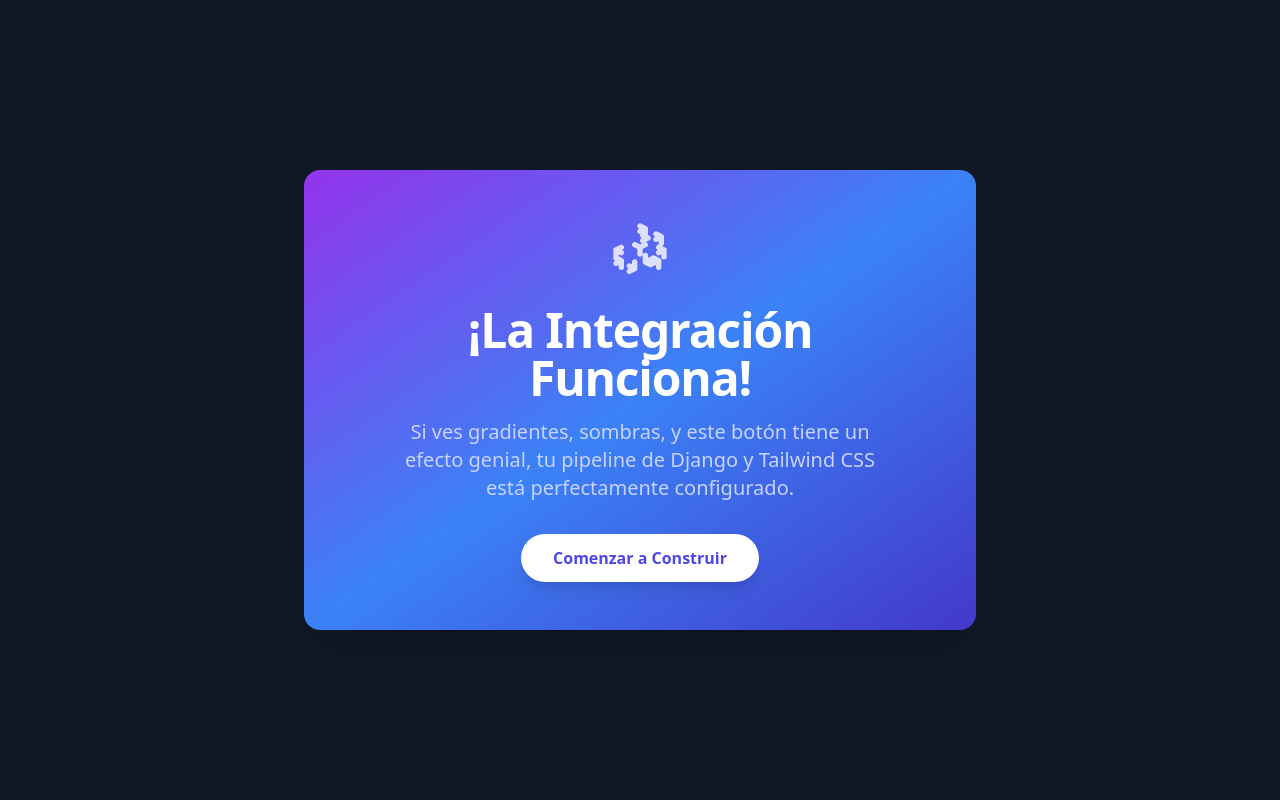
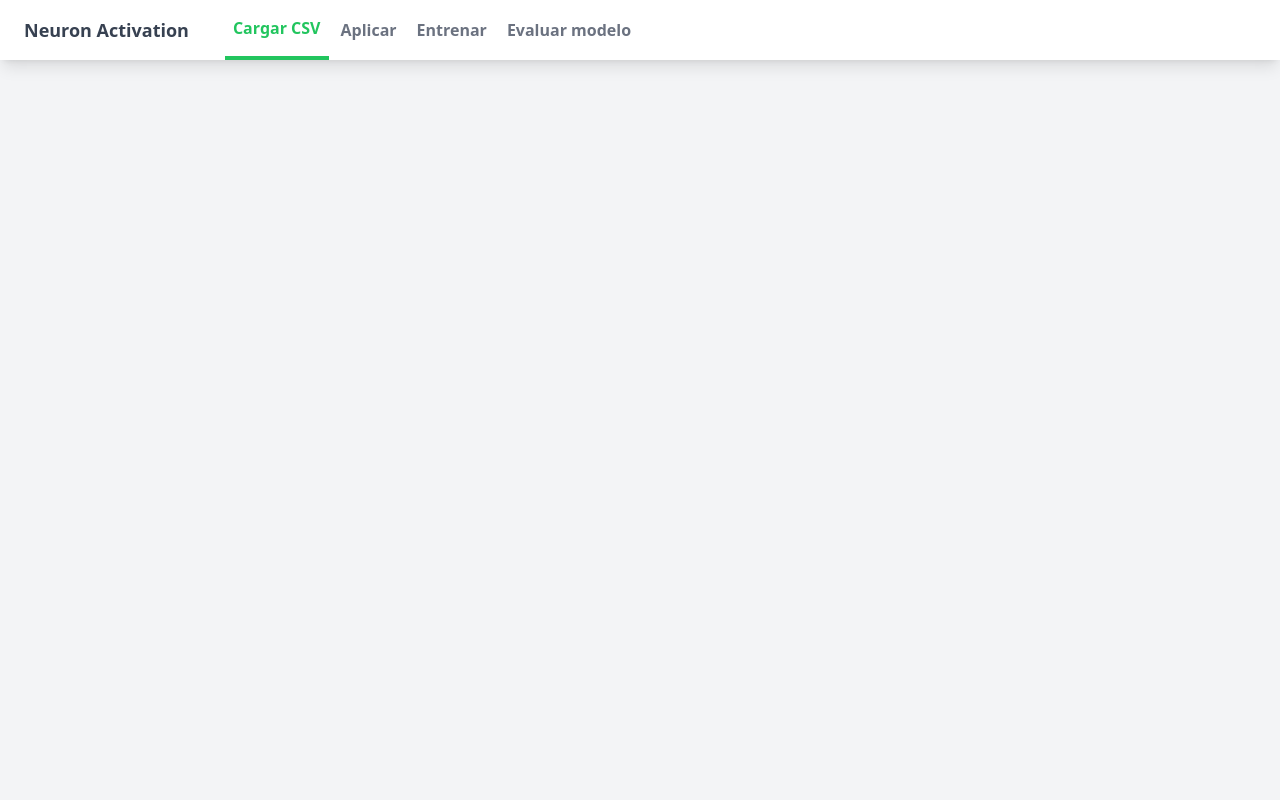
Before and after one commit to lemisora/neuron-django, a Django app: page / in a window 1280 px wide. Run offline with Django 5.2, Linux system fonts and the light colour scheme.

Commit message:
Se modulariza el programa para mostrar el componente base

```diff
--- /dev/null
+++ b/src/core/templates/base.html
@@ -0,0 +1,119 @@
+<!-- Página principal, la base de la aplicación -->
+{% load static %}
+
+<!doctype html>
+<html lang="es">
+    <head>
+        <meta charset="UTF-8" />
+        <meta name="viewport" content="width=device-width, initial-scale=1.0" />
+        <title>{% block title %}Entrenador de Neuronas{% endblock %}</title>
+        <link href="{% static 'css/output.css' %}" rel="stylesheet" />
+    </head>
+    <body class="bg-gray-100 dark:bg-gray-800">
+        <!-- Barra de navegación -->
+        <nav class="bg-white shadow-lg dark:bg-gray-800">
+            <div class="max-w-7xl mx-auto px-4">
+                <div class="flex justify-between">
+                    <div class="flex space-x-7">
+                        <div>
+                            <a href="#" class="flex items-center py-4 px-2">
+                                <span class="font-bold text-gray-700 text-lg"
+                                    >Neuron Activation</span
+                                >
+                            </a>
+                        </div>
+                        <div class="hidden md:flex items-center space-x-1">
+                            <a
+                                href="#"
+                                class="py-4 px-2 text-green-500 border-b-4 border-green-500 font-semibold"
+                                >Cargar CSV</a
+                            >
+                            <a
+                                href="#"
+                                class="py-4 px-2 text-gray-500 font-semibold hover:text-green-500 transition duration-300"
+                                >Aplicar</a
+                            >
+                            <a
+                                href="#"
+                                class="py-4 px-2 text-gray-500 font-semibold hover:text-green-500 transition duration-300"
+                                >Entrenar</a
+                            >
+                            <a
+                                href="#"
+                                class="py-4 px-2 text-gray-500 font-semibold hover:text-green-500 transition duration-300"
+                                >Evaluar modelo</a
+                            >
+                        </div>
+                    </div>
+
+                    <!--<div class="hidden md:flex items-center space-x-3">
+                        <a
+                            href="#"
+                            class="py-2 px-3 bg-gray-200 text-gray-600 rounded-md hover:bg-gray-300 transition duration-300"
+                            >Login</a
+                        >
+                    </div>-->
+
+                    <div class="md:hidden flex items-center">
+                        <button class="outline-none mobile-menu-button">
+                            <svg
+                                class="w-6 h-6 text-gray-500"
+                                fill="none"
+                                stroke-linecap="round"
+                                stroke-linejoin="round"
+                                stroke-width="2"
+                                viewBox="0 0 24 24"
+                                stroke="currentColor"
+                            >
+                                <path d="M4 6h16M4 12h16m-7 6h7"></path>
+                            </svg>
+                        </button>
+                    </div>
+                </div>
+            </div>
+            <div class="hidden mobile-menu">
+                <ul class="">
+                    <li class="active">
+                        <a
+                            href="#"
+                            class="block text-sm px-2 py-4 text-white bg-green-500 font-semibold"
+                            >Cargar CSV</a
+                        >
+                    </li>
+                    <li>
+                        <a
+                            href="#"
+                            class="block text-sm px-2 py-4 hover:bg-green-500 transition duration-300"
+                            >Aplicar</a
+                        >
+                    </li>
+                    <li>
+                        <a
+                            href="#"
+                            class="block text-sm px-2 py-4 hover:bg-green-500 transition duration-300"
+                            >Entrenar</a
+                        >
+                    </li>
+                    <li>
+                        <a
+                            href="#"
+                            class="block text-sm px-2 py-4 hover:bg-green-500 transition duration-300"
+                            >Evaluar modelo</a
+                        >
+                    </li>
+                </ul>
+            </div>
+        </nav>
+
+        <main class="py-8 px-4">{% block content %} {% endblock %}</main>
+
+        <script>
+            const btn = document.querySelector("button.mobile-menu-button");
+            const menu = document.querySelector(".mobile-menu");
+
+            btn.addEventListener("click", () => {
+                menu.classList.toggle("hidden");
+            });
+        </script>
+    </body>
+</html>
--- a/src/core/templates/core/home.html
+++ b/src/core/templates/core/home.html
@@ -1,56 +1,2 @@
-{% load static %}
-
-<!doctype html>
-<html lang="es">
-    <head>
-        <meta charset="UTF-8" />
-        <meta name="viewport" content="width=device-width, initial-scale=1.0" />
-        <title>Probando Tailwind CSS</title>
-        <link href="{% static 'css/output.css' %}" rel="stylesheet" />
-    </head>
-    <body class="bg-gray-900">
-        <div class="min-h-screen flex items-center justify-center p-4">
-            <div
-                class="max-w-2xl w-full bg-gradient-to-br from-purple-600 via-blue-500 to-indigo-700 rounded-2xl shadow-2xl p-8 md:p-12 text-center text-white transform hover:-translate-y-2 transition-transform duration-500 ease-in-out"
-            >
-                <div class="mb-6">
-                    <svg
-                        class="w-16 h-16 mx-auto text-white opacity-80"
-                        fill="none"
-                        stroke="currentColor"
-                        viewBox="0 0 24 24"
-                        xmlns="http://www.w3.org/2000/svg"
-                    >
-                        <path
-                            stroke-linecap="round"
-                            stroke-linejoin="round"
-                            stroke-width="2"
-                            d="M14 10l-2 1m0 0l-2-1m2 1v2.5M20 7l-2 1m2-1l-2-1m2 1v2.5M14 4l-2 1m2-1l-2-1m2 1v2.5M3 12l2 1m-2-1l2-1m-2 1v2.5M21 12l-2 1m2-1l-2-1m2 1v2.5M5 16l-2 1m2-1l-2-1m2 1v2.5M19 16l-2 1m2-1l-2-1m2 1v2.5m-4-11l-2 1m2-1l-2-1m2 1V7.5M10 19l-2 1m2-1l-2-1m2 1v-2.5m4 0l2-1m-2 1l2 1m-2-1v-2.5"
-                        ></path>
-                    </svg>
-                </div>
-
-                <h1
-                    class="text-4xl md:text-5xl font-extrabold mb-4 tracking-tight"
-                >
-                    ¡La Integración Funciona!
-                </h1>
-
-                <p
-                    class="text-lg md:text-xl text-indigo-200 mb-8 max-w-lg mx-auto"
-                >
-                    Si ves gradientes, sombras, y este botón tiene un efecto
-                    genial, tu pipeline de Django y Tailwind CSS está
-                    perfectamente configurado.
-                </p>
-
-                <a
-                    href="#"
-                    class="inline-block bg-white text-indigo-600 font-bold py-3 px-8 rounded-full shadow-lg transform transition-all duration-300 ease-in-out hover:bg-indigo-100 hover:scale-110 hover:shadow-2xl"
-                >
-                    Comenzar a Construir
-                </a>
-            </div>
-        </div>
-    </body>
-</html>
+{% extends 'base.html' %} {% block title %}Neuron activation{% endblock %}
+{%block content %} {% endblock %}
--- a/src/neuron_viewer/settings.py
+++ b/src/neuron_viewer/settings.py
@@ -57,7 +57,7 @@ ROOT_URLCONF = "neuron_viewer.urls"
 TEMPLATES = [
     {
         "BACKEND": "django.template.backends.django.DjangoTemplates",
-        "DIRS": [],
+        "DIRS": [BASE_DIR / "templates"],
         "APP_DIRS": True,
         "OPTIONS": {
             "context_processors": [
--- a/src/static/css/output.css
+++ b/src/static/css/output.css
@@ -563,73 +563,82 @@ video {
   margin-right: auto;
 }
 
-.mb-4 {
-  margin-bottom: 1rem;
-}
-
-.mb-6 {
-  margin-bottom: 1.5rem;
-}
-
-.mb-8 {
-  margin-bottom: 2rem;
-}
-
-.inline-block {
-  display: inline-block;
+.block {
+  display: block;
 }
 
 .flex {
   display: flex;
 }
 
-.h-16 {
-  height: 4rem;
+.hidden {
+  display: none;
 }
 
-.min-h-screen {
-  min-height: 100vh;
+.h-6 {
+  height: 1.5rem;
 }
 
-.w-16 {
-  width: 4rem;
+.w-6 {
+  width: 1.5rem;
 }
 
-.w-full {
-  width: 100%;
-}
-
-.max-w-2xl {
-  max-width: 42rem;
-}
-
-.max-w-lg {
-  max-width: 32rem;
-}
-
-.transform {
-  transform: translate(var(--tw-translate-x), var(--tw-translate-y)) rotate(var(--tw-rotate)) skewX(var(--tw-skew-x)) skewY(var(--tw-skew-y)) scaleX(var(--tw-scale-x)) scaleY(var(--tw-scale-y));
+.max-w-7xl {
+  max-width: 80rem;
 }
 
 .items-center {
   align-items: center;
 }
 
-.justify-center {
-  justify-content: center;
+.justify-between {
+  justify-content: space-between;
 }
 
-.rounded-2xl {
-  border-radius: 1rem;
+.space-x-1 > :not([hidden]) ~ :not([hidden]) {
+  --tw-space-x-reverse: 0;
+  margin-right: calc(0.25rem * var(--tw-space-x-reverse));
+  margin-left: calc(0.25rem * calc(1 - var(--tw-space-x-reverse)));
 }
 
-.rounded-full {
-  border-radius: 9999px;
+.space-x-3 > :not([hidden]) ~ :not([hidden]) {
+  --tw-space-x-reverse: 0;
+  margin-right: calc(0.75rem * var(--tw-space-x-reverse));
+  margin-left: calc(0.75rem * calc(1 - var(--tw-space-x-reverse)));
 }
 
-.bg-gray-900 {
+.space-x-7 > :not([hidden]) ~ :not([hidden]) {
+  --tw-space-x-reverse: 0;
+  margin-right: calc(1.75rem * var(--tw-space-x-reverse));
+  margin-left: calc(1.75rem * calc(1 - var(--tw-space-x-reverse)));
+}
+
+.rounded-md {
+  border-radius: 0.375rem;
+}
+
+.border-b-4 {
+  border-bottom-width: 4px;
+}
+
+.border-green-500 {
+  --tw-border-opacity: 1;
+  border-color: rgb(34 197 94 / var(--tw-border-opacity, 1));
+}
+
+.bg-gray-100 {
   --tw-bg-opacity: 1;
-  background-color: rgb(17 24 39 / var(--tw-bg-opacity, 1));
+  background-color: rgb(243 244 246 / var(--tw-bg-opacity, 1));
+}
+
+.bg-gray-200 {
+  --tw-bg-opacity: 1;
+  background-color: rgb(229 231 235 / var(--tw-bg-opacity, 1));
+}
+
+.bg-green-500 {
+  --tw-bg-opacity: 1;
+  background-color: rgb(34 197 94 / var(--tw-bg-opacity, 1));
 }
 
 .bg-white {
@@ -637,50 +646,34 @@ video {
   background-color: rgb(255 255 255 / var(--tw-bg-opacity, 1));
 }
 
-.bg-gradient-to-br {
-  background-image: linear-gradient(to bottom right, var(--tw-gradient-stops));
+.px-2 {
+  padding-left: 0.5rem;
+  padding-right: 0.5rem;
 }
 
-.from-purple-600 {
-  --tw-gradient-from: #9333ea var(--tw-gradient-from-position);
-  --tw-gradient-to: rgb(147 51 234 / 0) var(--tw-gradient-to-position);
-  --tw-gradient-stops: var(--tw-gradient-from), var(--tw-gradient-to);
+.px-3 {
+  padding-left: 0.75rem;
+  padding-right: 0.75rem;
 }
 
-.via-blue-500 {
-  --tw-gradient-to: rgb(59 130 246 / 0)  var(--tw-gradient-to-position);
-  --tw-gradient-stops: var(--tw-gradient-from), #3b82f6 var(--tw-gradient-via-position), var(--tw-gradient-to);
+.px-4 {
+  padding-left: 1rem;
+  padding-right: 1rem;
 }
 
-.to-indigo-700 {
-  --tw-gradient-to: #4338ca var(--tw-gradient-to-position);
+.py-2 {
+  padding-top: 0.5rem;
+  padding-bottom: 0.5rem;
 }
 
-.p-4 {
-  padding: 1rem;
+.py-4 {
+  padding-top: 1rem;
+  padding-bottom: 1rem;
 }
 
-.p-8 {
-  padding: 2rem;
-}
-
-.px-8 {
-  padding-left: 2rem;
-  padding-right: 2rem;
-}
-
-.py-3 {
-  padding-top: 0.75rem;
-  padding-bottom: 0.75rem;
-}
-
-.text-center {
-  text-align: center;
-}
-
-.text-4xl {
-  font-size: 2.25rem;
-  line-height: 2.5rem;
+.py-8 {
+  padding-top: 2rem;
+  padding-bottom: 2rem;
 }
 
 .text-lg {
@@ -688,41 +681,42 @@ video {
   line-height: 1.75rem;
 }
 
+.text-sm {
+  font-size: 0.875rem;
+  line-height: 1.25rem;
+}
+
 .font-bold {
   font-weight: 700;
 }
 
-.font-extrabold {
-  font-weight: 800;
+.font-semibold {
+  font-weight: 600;
 }
 
-.tracking-tight {
-  letter-spacing: -0.025em;
+.text-gray-500 {
+  --tw-text-opacity: 1;
+  color: rgb(107 114 128 / var(--tw-text-opacity, 1));
 }
 
-.text-indigo-200 {
+.text-gray-600 {
   --tw-text-opacity: 1;
-  color: rgb(199 210 254 / var(--tw-text-opacity, 1));
+  color: rgb(75 85 99 / var(--tw-text-opacity, 1));
 }
 
-.text-indigo-600 {
+.text-gray-700 {
   --tw-text-opacity: 1;
-  color: rgb(79 70 229 / var(--tw-text-opacity, 1));
+  color: rgb(55 65 81 / var(--tw-text-opacity, 1));
+}
+
+.text-green-500 {
+  --tw-text-opacity: 1;
+  color: rgb(34 197 94 / var(--tw-text-opacity, 1));
 }
 
 .text-white {
   --tw-text-opacity: 1;
   color: rgb(255 255 255 / var(--tw-text-opacity, 1));
-}
-
-.opacity-80 {
-  opacity: 0.8;
-}
-
-.shadow-2xl {
-  --tw-shadow: 0 25px 50px -12px rgb(0 0 0 / 0.25);
-  --tw-shadow-colored: 0 25px 50px -12px var(--tw-shadow-color);
-  box-shadow: var(--tw-ring-offset-shadow, 0 0 #0000), var(--tw-ring-shadow, 0 0 #0000), var(--tw-shadow);
 }
 
 .shadow-lg {
@@ -731,14 +725,15 @@ video {
   box-shadow: var(--tw-ring-offset-shadow, 0 0 #0000), var(--tw-ring-shadow, 0 0 #0000), var(--tw-shadow);
 }
 
-.transition-all {
-  transition-property: all;
-  transition-timing-function: cubic-bezier(0.4, 0, 0.2, 1);
-  transition-duration: 150ms;
+.outline-none {
+  outline: 2px solid transparent;
+  outline-offset: 2px;
 }
 
-.transition-transform {
-  transition-property: transform;
+.transition {
+  transition-property: color, background-color, border-color, text-decoration-color, fill, stroke, opacity, box-shadow, transform, filter, -webkit-backdrop-filter;
+  transition-property: color, background-color, border-color, text-decoration-color, fill, stroke, opacity, box-shadow, transform, filter, backdrop-filter;
+  transition-property: color, background-color, border-color, text-decoration-color, fill, stroke, opacity, box-shadow, transform, filter, backdrop-filter, -webkit-backdrop-filter;
   transition-timing-function: cubic-bezier(0.4, 0, 0.2, 1);
   transition-duration: 150ms;
 }
@@ -747,48 +742,34 @@ video {
   transition-duration: 300ms;
 }
 
-.duration-500 {
-  transition-duration: 500ms;
+.hover\:bg-gray-300:hover {
+  --tw-bg-opacity: 1;
+  background-color: rgb(209 213 219 / var(--tw-bg-opacity, 1));
 }
 
-.ease-in-out {
-  transition-timing-function: cubic-bezier(0.4, 0, 0.2, 1);
+.hover\:bg-green-500:hover {
+  --tw-bg-opacity: 1;
+  background-color: rgb(34 197 94 / var(--tw-bg-opacity, 1));
 }
 
-.hover\:-translate-y-2:hover {
-  --tw-translate-y: -0.5rem;
-  transform: translate(var(--tw-translate-x), var(--tw-translate-y)) rotate(var(--tw-rotate)) skewX(var(--tw-skew-x)) skewY(var(--tw-skew-y)) scaleX(var(--tw-scale-x)) scaleY(var(--tw-scale-y));
-}
-
-.hover\:scale-110:hover {
-  --tw-scale-x: 1.1;
-  --tw-scale-y: 1.1;
-  transform: translate(var(--tw-translate-x), var(--tw-translate-y)) rotate(var(--tw-rotate)) skewX(var(--tw-skew-x)) skewY(var(--tw-skew-y)) scaleX(var(--tw-scale-x)) scaleY(var(--tw-scale-y));
-}
-
-.hover\:bg-indigo-100:hover {
-  --tw-bg-opacity: 1;
-  background-color: rgb(224 231 255 / var(--tw-bg-opacity, 1));
-}
-
-.hover\:shadow-2xl:hover {
-  --tw-shadow: 0 25px 50px -12px rgb(0 0 0 / 0.25);
-  --tw-shadow-colored: 0 25px 50px -12px var(--tw-shadow-color);
-  box-shadow: var(--tw-ring-offset-shadow, 0 0 #0000), var(--tw-ring-shadow, 0 0 #0000), var(--tw-shadow);
+.hover\:text-green-500:hover {
+  --tw-text-opacity: 1;
+  color: rgb(34 197 94 / var(--tw-text-opacity, 1));
 }
 
 @media (min-width: 768px) {
-  .md\:p-12 {
-    padding: 3rem;
+  .md\:flex {
+    display: flex;
   }
 
-  .md\:text-5xl {
-    font-size: 3rem;
-    line-height: 1;
-  }
-
-  .md\:text-xl {
-    font-size: 1.25rem;
-    line-height: 1.75rem;
+  .md\:hidden {
+    display: none;
   }
 }
+
+@media (prefers-color-scheme: dark) {
+  .dark\:bg-gray-800 {
+    --tw-bg-opacity: 1;
+    background-color: rgb(31 41 55 / var(--tw-bg-opacity, 1));
+  }
+}
```
